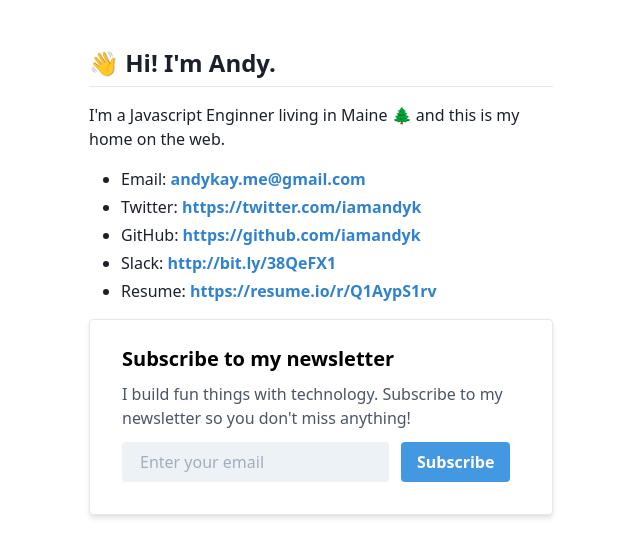
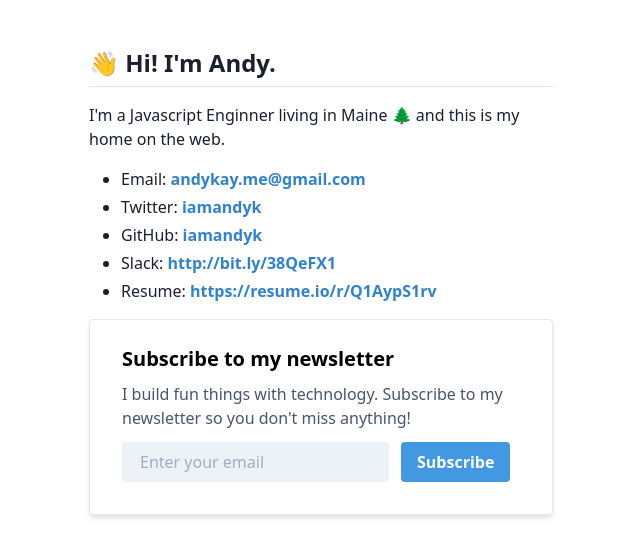
Before and after one commit to swolidity/andy, a Gatsby site: page / in a window 1280 px wide. Shown: the whole page, without its empty margins (319-959 px from the left). Built offline with nearby package versions, Linux system fonts and the light colour scheme; Gatsby itself is replaced by a stand-in of ours.

Commit message:
fix links

```diff
--- a/src/pages/index.mdx
+++ b/src/pages/index.mdx
@@ -6,8 +6,8 @@
 I'm a Javascript Enginner living in Maine 🌲 and this is my home on the web.
 
 - Email: [andykay.me@gmail.com](mailto:andykay.me@gmail.com)
-- Twitter: [https://twitter.com/iamandyk](iamandyk)
-- GitHub: [https://github.com/iamandyk](iamandyk)
+- Twitter: [iamandyk](https://twitter.com/iamandyk)
+- GitHub: [iamandyk](https://github.com/iamandyk)
 - Slack: [http://bit.ly/38QeFX1](http://bit.ly/38QeFX1)
 - Resume: [https://resume.io/r/Q1AypS1rv](https://resume.io/r/Q1AypS1rv)
 
```
